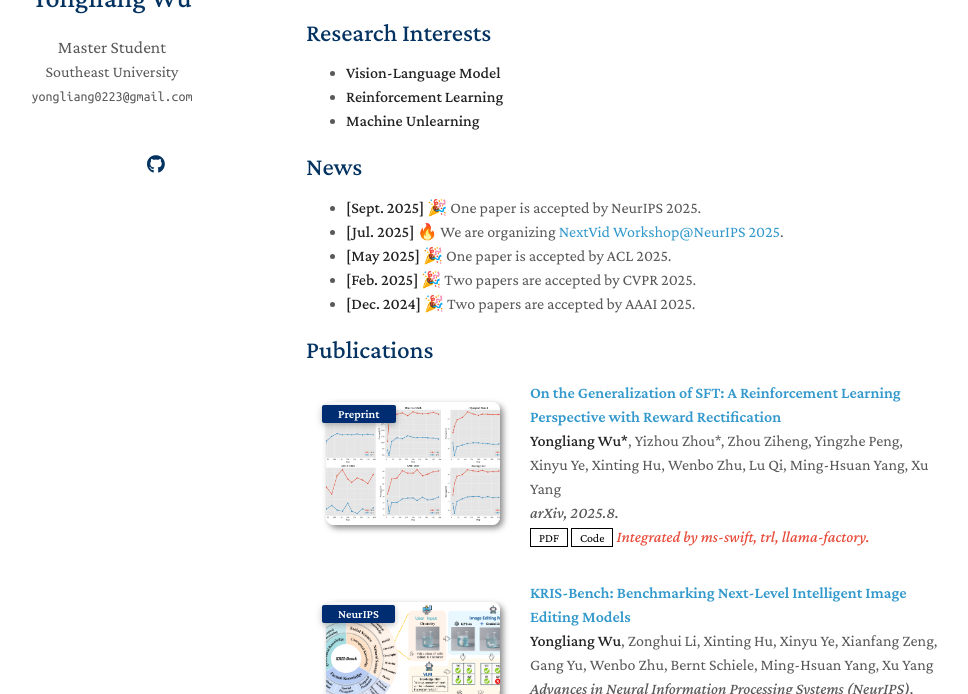
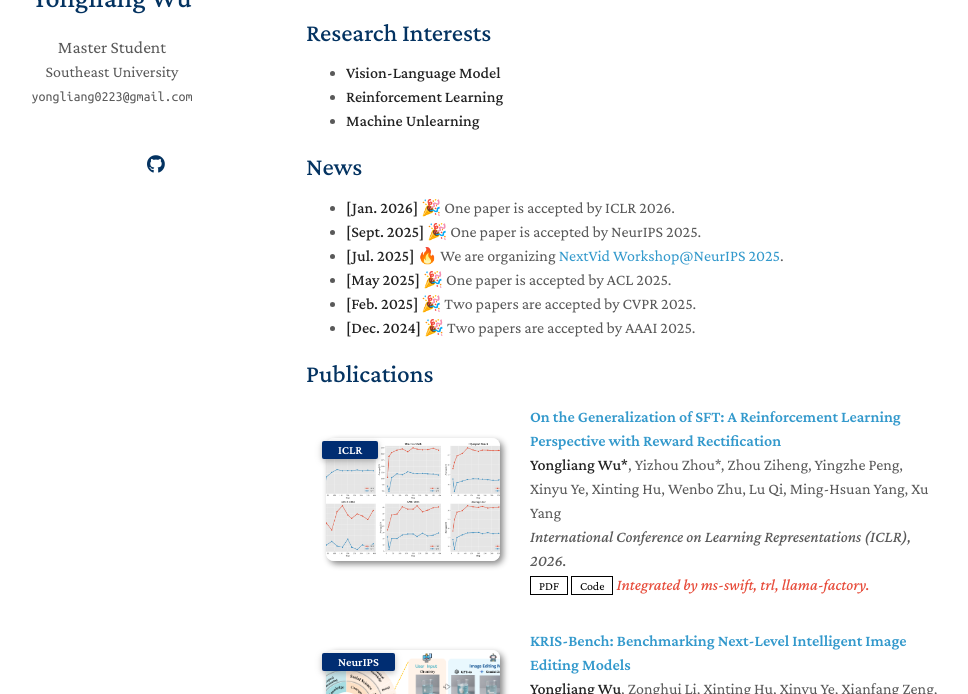
Before and after one commit to yongliang-wu/yongliang-wu.github.io, a Jekyll site: the page built from index.md, in a window 1280 px wide and 900 px high, cut to the strip 206-900 px from the top of the window. Shown: the whole strip, without its empty margins (164-1132 px from the left). Built offline with Jekyll 4.4.1, drawn with Linux system fonts in a browser that asks for light colours; nearby versions of some CDN libraries; a style sheet for code colours, icons or effects is not loaded; our own code applies the rules of GitHub Pages for plain Markdown files.

Commit message:
update pub

```diff
--- a/_data/publications.yml
+++ b/_data/publications.yml
@@ -1,8 +1,8 @@
 main:
   - title: "On the Generalization of SFT: A Reinforcement Learning Perspective with Reward Rectification"
     authors: "<strong>Yongliang Wu*</strong>, Yizhou Zhou*, Zhou Ziheng, Yingzhe Peng, Xinyu Ye, Xinting Hu, Wenbo Zhu, Lu Qi, Ming-Hsuan Yang, Xu Yang"
-    conference_short: Preprint
-    conference: "arXiv, 2025.8."
+    conference_short: ICLR
+    conference: "International Conference on Learning Representations (ICLR), 2026."
     pdf: https://arxiv.org/abs/2508.05629
     image: ./assets/img/dft.png
     code: https://github.com/yongliang-wu/DFT
--- a/index.md
+++ b/index.md
@@ -13,6 +13,7 @@ Hello! I'm currently a Master student at [Southeast University](https://www.seu.
 - **Machine Unlearning**
 
 ## News
+- **[Jan. 2026]** 🎉 One paper is accepted by ICLR 2026.
 - **[Sept. 2025]** 🎉 One paper is accepted by NeurIPS 2025.
 - **[Jul. 2025]** 🔥 We are organizing [NextVid Workshop@NeurIPS 2025](https://what-makes-good-video.github.io/).
 - **[May 2025]** 🎉 One paper is accepted by ACL 2025.
```
